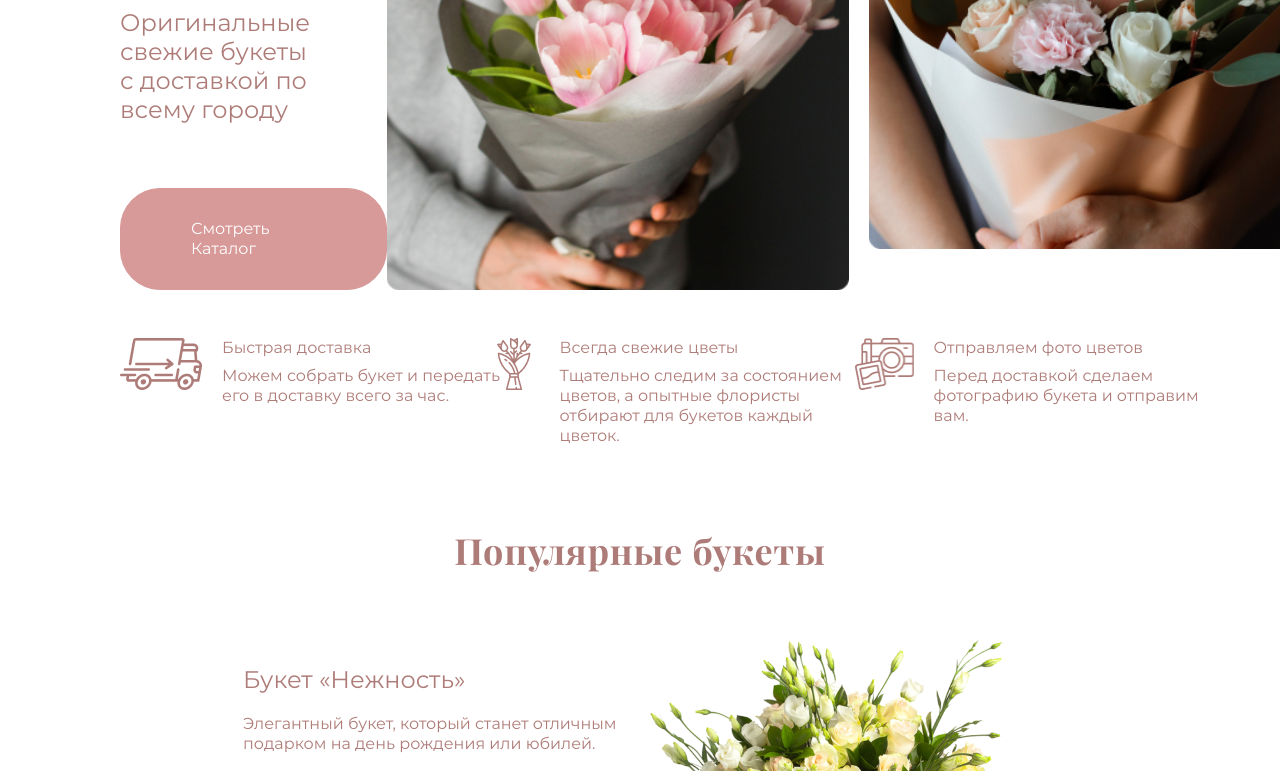
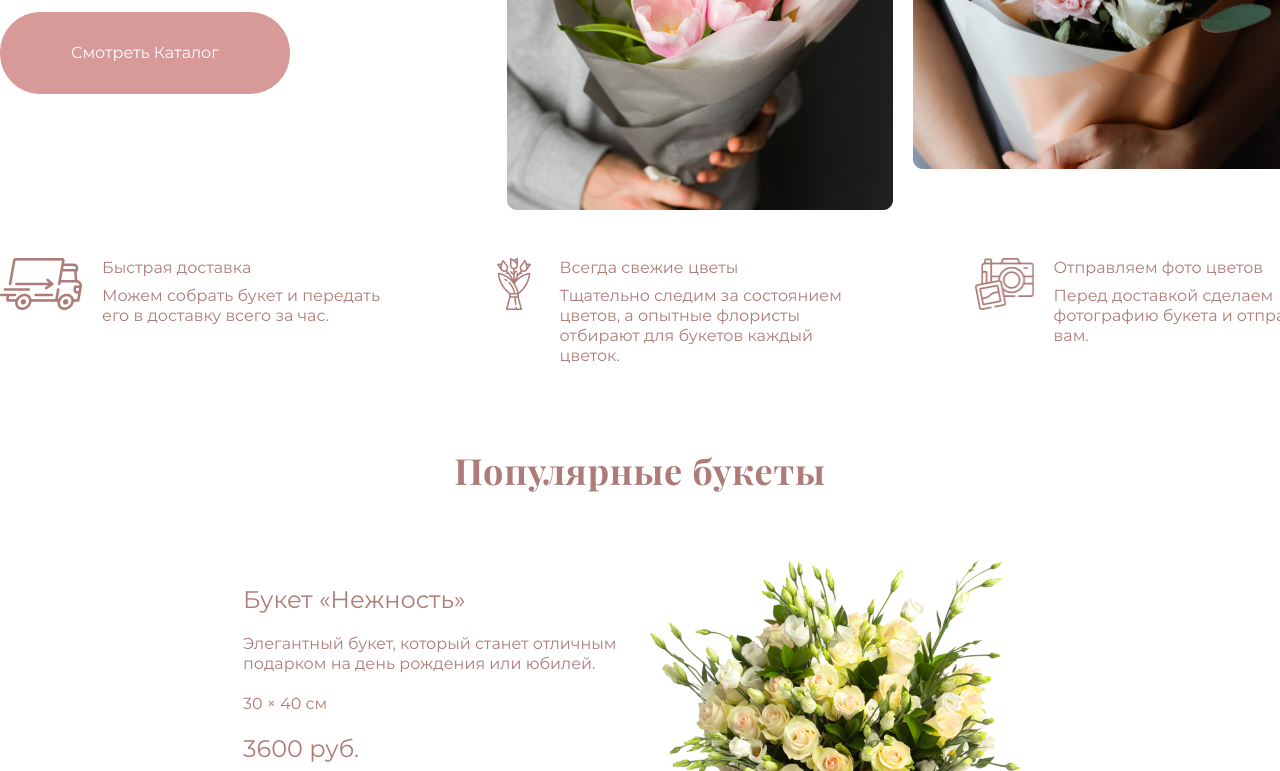
Before and after one commit to SolenopsisGeminata/zaverstai, a plain HTML site: page index.html in a window 1280 px wide. Shown: the part 427-1198 px from the top of the page. Drawn offline with Linux system fonts and the light colour scheme.

Commit message:
update main.css
fixing bugs

```diff
--- a/css/main.css
+++ b/css/main.css
@@ -46,6 +46,10 @@
     box-sizing: border-box;
 }
 
+html, body {
+    height: 100%;
+}
+
 /* общие стили для всего документа */
 
 body {
@@ -65,8 +69,15 @@
     max-width: 100%;
 }
 
+.wrapper {
+    min-height: 100%;
+    display: flex;
+    flex-direction: column;
+}
+
 .container {
-    margin: 0 120px;
+    margin: 0 auto;
+    max-width: 1440px;
 }
 
 .link {
@@ -166,6 +177,7 @@
 /* main */
 
 main {
+    flex: 1 1 auto;
     padding-top: 95px;
 }
 
@@ -703,7 +715,6 @@
     margin-top: 80px;
     position: relative;
     width: 100%;
-    height: 644.1px;
 }
 
 .map-overlay {
```
